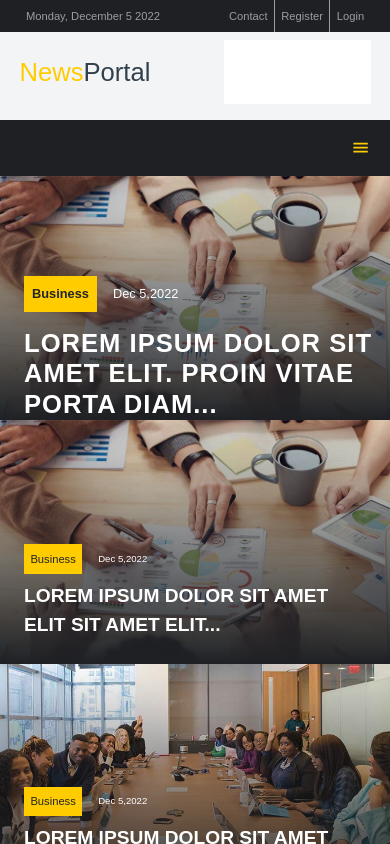
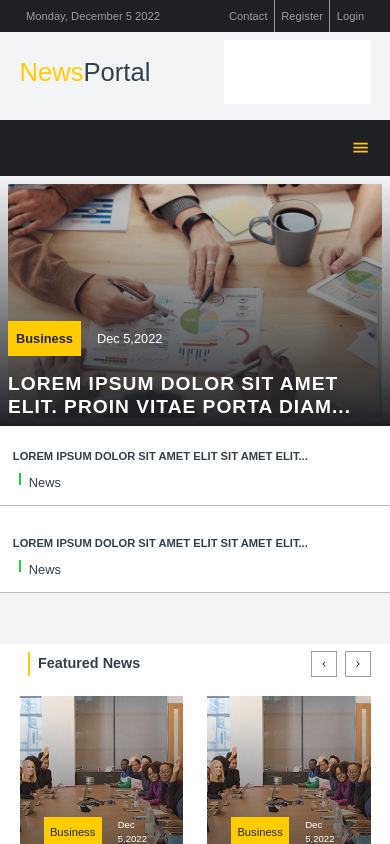
Before and after one commit to Sagni-prog/News-website, a React (Create React App) app: page / in a window 390 px wide. Shown: the top 844 px of the page. Built offline with nearby package versions, Linux system fonts and the light colour scheme.

Commit message:
mobile view for home

```diff
--- a/src/components/Nav/Nav.js
+++ b/src/components/Nav/Nav.js
@@ -84,7 +84,6 @@ const Nav = () => {
              <div className='bg-yellow h-4 w-4'></div>
          </div>
 
-         {/* <MdOutlineMenu className='color-yellow'/> */}
 
          <div className='search-icon flex align-center'>
              <IoIosSearch className='font-24 font-weight-700 color-yellow' />
--- a/src/components/hero/Hero.js
+++ b/src/components/hero/Hero.js
@@ -3,6 +3,7 @@
 import React from 'react'
 import im1 from '../../assets/images/news-800x500-1.jpg'
 import im3 from '../../assets/images/news-700x435-1.jpg'
+import { Link } from 'react-router-dom'
 
 const Hero = () => {
   return (
@@ -10,10 +11,11 @@ const Hero = () => {
         <div className='grid grid-col-2-1-2'>
               <div className=''>
                 <div className='position-relative'>
-                   <img className='img h-100 w-100' src = {im1} alt = "hero image" />
+
+                   <img className='img img-hero h-100 w-100' src = {im1} alt = "hero image" />
                    <div className='overlay-gradient'></div>
 
-                   <div className  = "overlay h-100 w-100 flex flex-col justify-end align-start" >
+                   <div className  = "overlay overlay-hero h-100 w-100 flex flex-col justify-end align-start" >
                      <div className='flex align-center gap-2 mb-2 '>
                           <a className='link p-1 bg-yellow font-montserrat font-16 color-dark-2 font-weight' href='#' >
                                Business
@@ -32,7 +34,7 @@ const Hero = () => {
               </div>
 
               <div className='h-100'>
-                <div className='flex hero-flex-col h-100'>
+                <div className='hero2 flex hero-flex-col h-100'>
 
                     <div className='h-100 custum position-relative'>
                        <img className='h-100 w-100 img' src = {im1} alt = "" />
@@ -82,7 +84,7 @@ const Hero = () => {
           </div>
         </div>
 
-          <div className='bg-black pt-md pb-2'>
+          <div className='breaking bg-black pt-md pb-2'>
              <div className='container  align-center flex gap-3 index-10'>
                <div>
                   <a className='index-10 btn flex align-center justify-center link p-1 bg-yellow font-montserrat font-16 color-dark-2 px-2' href='#' >
@@ -98,6 +100,36 @@ const Hero = () => {
           </div>
      </div>
 
+   <div className='flex flex-col gap-2 bg-white pt-2'>
+       <div className='recent-resp flex flex-col bg-white border-bottom p-2'>
+        <h4 className= 'color-dark font-weight-700 font-montserrat font-14 text-uppercase'>
+             Lorem ipsum dolor sit amet elit  sit amet elit...
+        </h4>
+
+        <div className='flex justify-start gap-1 mt-1 w-100 pl-1'>
+            <div className='dash-subcatagory'></div>
+                 <div className='side-bar'>
+                    <Link className='link font-16 font-montserrat flex align-center color-dark'>
+                         News
+                    </Link>
+               </div>
+             </div>
+          </div>
+       <div className='recent-resp flex flex-col bg-white border-bottom p-2'>
+        <h4 className= 'color-dark font-weight-700 font-montserrat font-14 text-uppercase'>
+             Lorem ipsum dolor sit amet elit  sit amet elit...
+        </h4>
+
+        <div className='flex justify-start gap-1 mt-1 w-100 pl-1'>
+            <div className='dash-subcatagory'></div>
+                 <div className='side-bar'>
+                    <Link className='link font-16 font-montserrat flex align-center color-dark'>
+                         News
+                    </Link>
+               </div>
+             </div>
+          </div>
+       </div>
     </div>
   )
 }
--- a/src/index.css
+++ b/src/index.css
@@ -1333,9 +1333,13 @@ ul{
      .sub{
         width: 100%;
      }
+     .ads{
+          width: 100%;
+          height: 60rem;
+     }
      .ads1{
-        width: 100%;
-          height: 50rem;
+          width: 100%;
+          /* height: 50rem; */
      }
 
 
@@ -1381,6 +1385,10 @@ ul{
    .grid-col-3{
     grid-template-columns: repeat(2,1fr);
    }
+
+   .grid-col-4{
+    grid-template-columns: repeat(2, 1fr);
+   }
 }
 @media  screen and (max-width: 891px) {
 
@@ -1406,4 +1414,31 @@ ul{
         display: block;
     }
 
+    .breaking{
+        display: none;
+    }
+
+    .hero-title{
+        font-size: 2.4rem;
+    }
+
+    /* .hero{
+        padding: 1rem;
+    } */
+    html{
+        font-size: 8px;
+    }
+
 }
+
+@media screen and (max-width: 567px) {
+    .hero2{
+        display: none;
+    }
+    .img-hero{
+        padding: 1rem;
+    }
+    .overlay-hero{
+        padding: 1rem;
+    }
+}
```
